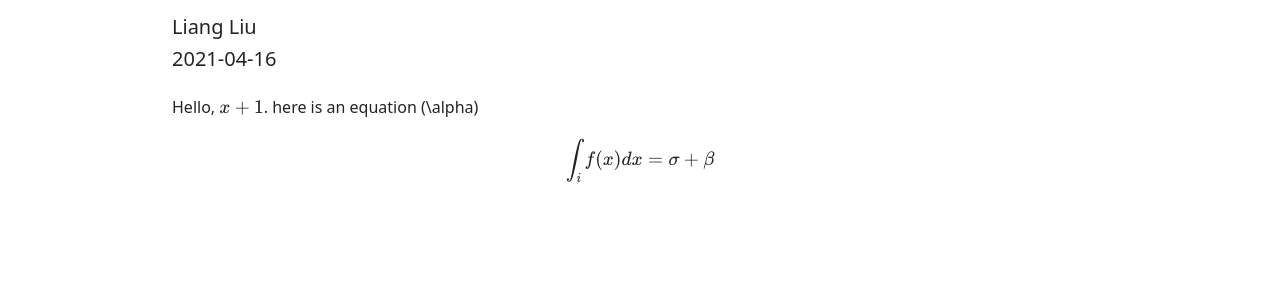
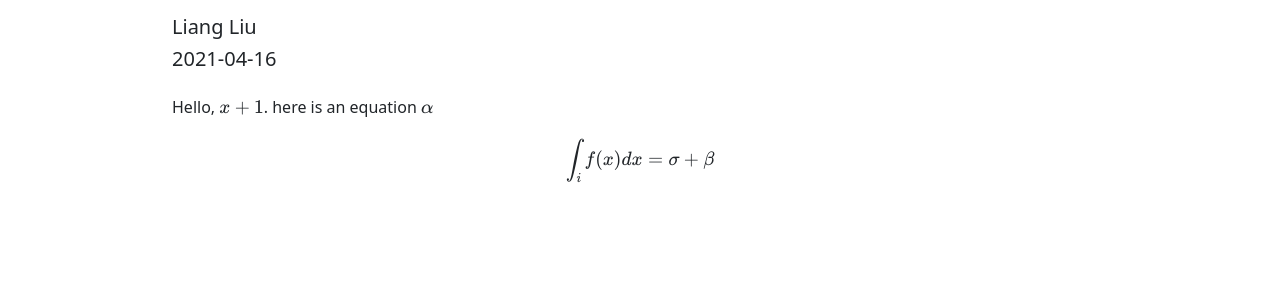
Before and after one commit to lliu1871/PhyEd, a Jekyll site: the page built from code/test.md, in a window 1280 px wide. Shown: the part 161-452 px from the top of the page. Built offline with Jekyll 4.4.1, drawn with Linux system fonts in a browser that asks for light colours; comment, search, counter and statistics services are not loaded.

Commit message:
Update test.md

```diff
--- a/code/test.md
+++ b/code/test.md
@@ -7,6 +7,6 @@ output: html_document
 date: 2021-04-16
 ---
 
-Hello, $x+1$. here is an equation (\alpha)
+Hello, $x+1$. here is an equation \\(\alpha\\)
 
 $$\int_i f(x)dx = \sigma+\beta$$
```
